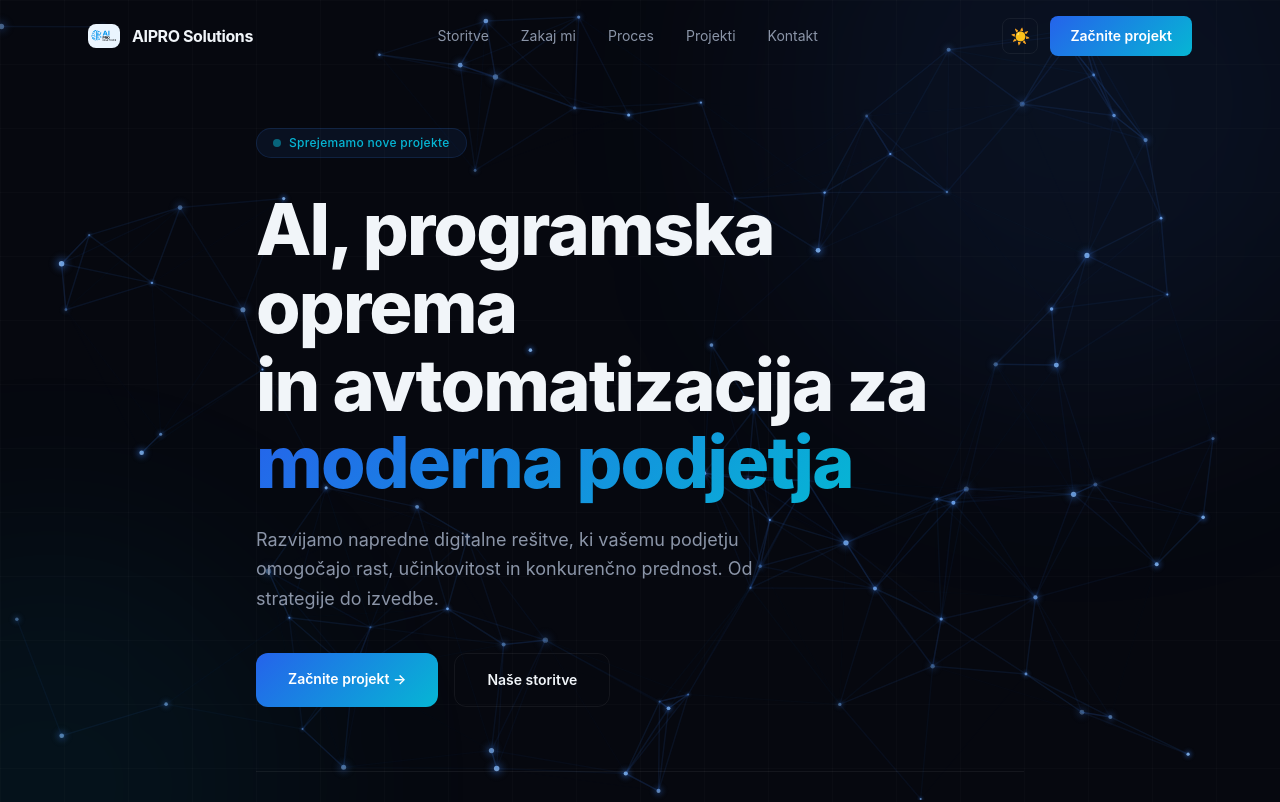
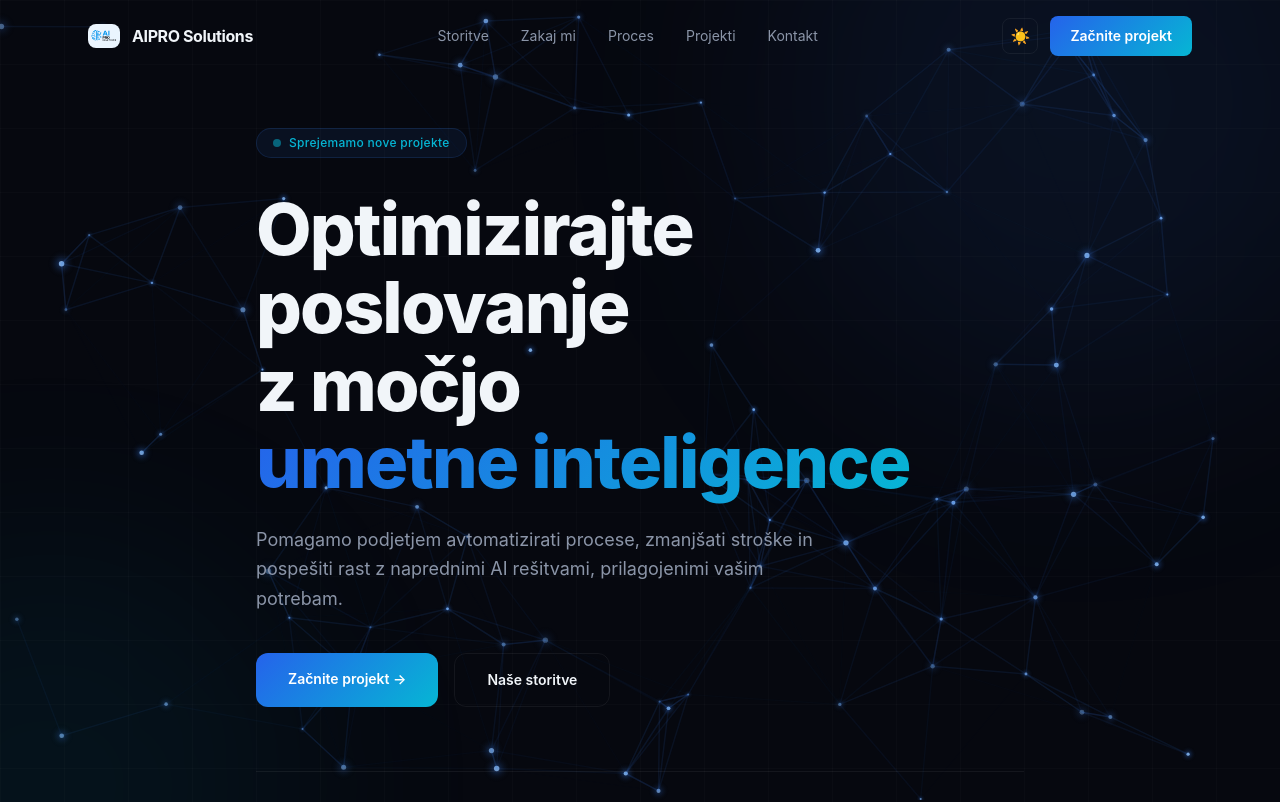
Before and after one commit to DaliborLegen/aiprosolutions, a Next.js app: page / in a window 1280 px wide. Shown: the top 802 px of the page. Built offline with nearby package versions, Linux system fonts and the light colour scheme.

Commit message:
Hero tekst posodobljen

```diff
--- a/app/sections/Hero.tsx
+++ b/app/sections/Hero.tsx
@@ -26,11 +26,11 @@ export default function Hero() {
             transition={{ duration: 0.7, delay: 0.3 }}
             className="text-[clamp(2.5rem,6vw,4.5rem)] font-extrabold text-primary leading-[1.08] tracking-tight mb-6"
           >
-            AI, programska oprema
+            Optimizirajte poslovanje
             <br />
-            in avtomatizacija za
+            z močjo
             <br />
-            <span className="grad-text">moderna podjetja</span>
+            <span className="grad-text">umetne inteligence</span>
           </motion.h1>
 
           <motion.p
@@ -39,8 +39,8 @@ export default function Hero() {
             transition={{ duration: 0.6, delay: 0.5 }}
             className="text-lg text-secondary leading-relaxed mb-10 max-w-xl"
           >
-            Razvijamo napredne digitalne rešitve, ki vašemu podjetju omogočajo rast,
-            učinkovitost in konkurenčno prednost. Od strategije do izvedbe.
+            Pomagamo podjetjem avtomatizirati procese, zmanjšati stroške in pospešiti
+            rast z naprednimi AI rešitvami, prilagojenimi vašim potrebam.
           </motion.p>
 
           <motion.div
```
